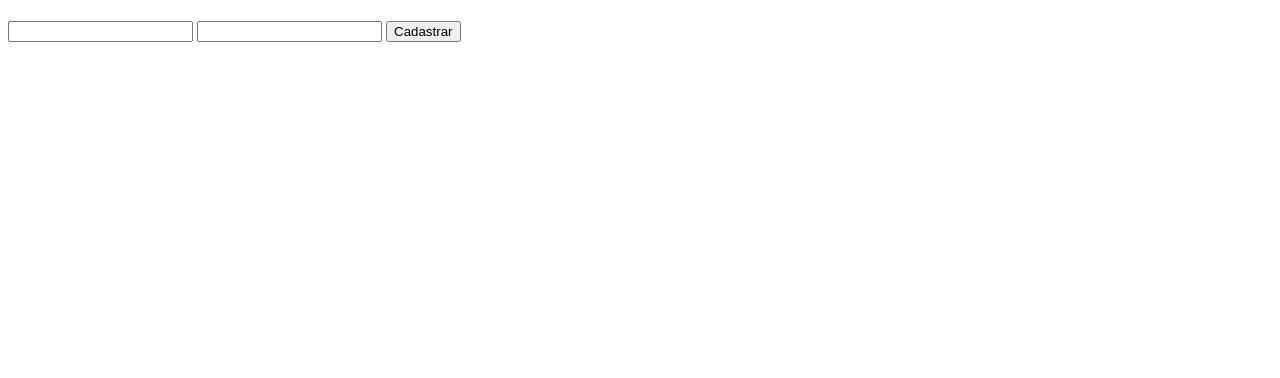
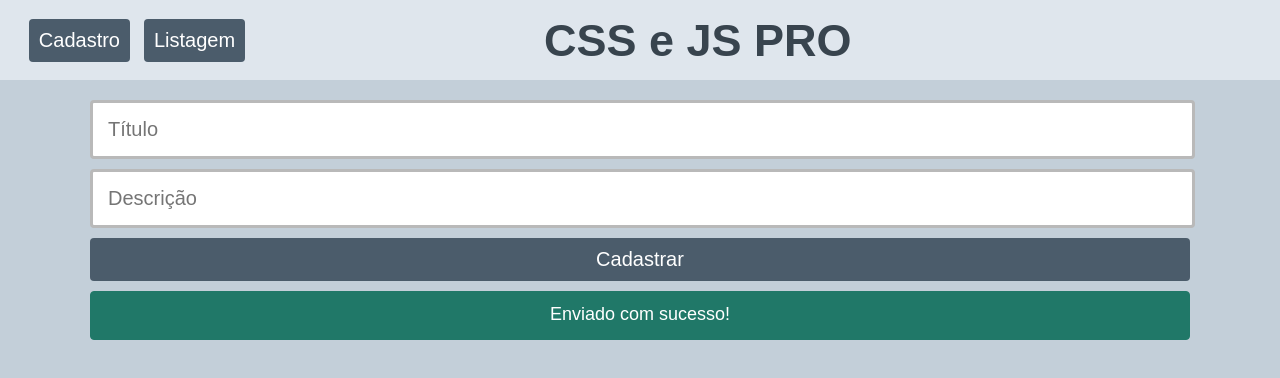
Before and after one commit to leaoguilherm/aula1-form-livros, a plain HTML site: page index.html in a window 1280 px wide. Drawn offline with Linux system fonts and the light colour scheme.

Commit message:
Adicionando estilo css e formatação HTML

```diff
--- a/index.html
+++ b/index.html
@@ -9,27 +9,31 @@
     <title>Document</title>
 </head>
 <body>
-    <header>
-        <nav>
-
+    <header class="cabecalho">
+        <nav class="menu">
+            <a class="link link01" href="">Cadastro</a>
+            <a class="link link02" href="">Listagem</a>
         </nav>
 
-        <h1>
-
+        <h1 class="titulo">
+            CSS e JS PRO
         </h1>
     </header>
 
     <main>
-        <div>
-            <input type="text" name="" id="">
-            <input type="text" name="" id="">
+        <div class="entradaDados">
+            <input class="input01" type="text" name="" id="" placeholder="Título">
+            <input class="input02" type="text" name="" id="" placeholder="Descrição">
 
-            <button>Cadastrar</button>
+            <button class="btnCadastrar">Cadastrar</button>
+
+            <div class="resultado">
+                Enviado com sucesso!
+            </div>
+
         </div>
 
-        <div>
 
-        </div>
     </main>
 
 </body>
--- a/style.css
+++ b/style.css
@@ -0,0 +1,78 @@
+body {
+    margin: 0px;
+    background-color: #C3CFD9;
+}
+
+.cabecalho {
+    height: 80px;
+    margin: 0px;
+    background-color: #DFE6ED;
+    display: flex;
+}
+
+.menu {
+    margin-left: 30px;
+    width: 200px;
+    display: flex;
+    justify-content: center;
+    align-items: center;
+}
+
+.link {
+    background-color: #4B5C6B;
+    border-radius: 4px;
+    font-size: 20px;
+    text-decoration: none;
+    padding: 10px;
+    color: white;
+    margin-left: 14px;
+    font-family: sans-serif;
+
+}
+
+.titulo {
+    margin-left: 314px;
+    color: #38444e;
+    font-family: Arial, Helvetica, sans-serif;
+    font-size: 45px;
+    height: 50px;
+    margin-top: 15px;
+
+}
+
+.entradaDados {
+    margin: 20px 90px 10px 90px;
+}
+
+.entradaDados input {
+    display: block;
+    margin-bottom: 10px;
+    padding: 15px;
+    width: 97.2%;
+    font-size: 20px;
+    border: solid rgb(185, 185, 185);
+    border-radius: 4px;
+}
+
+.btnCadastrar {
+    width: 100%;
+    padding: 10px;
+    background-color: #4B5C6B;
+    color: white;
+    font-size: 20px;
+    margin-bottom: 10px;
+    border-radius: 4px;
+    border: 1px #4B5C6B;
+}
+
+.resultado {
+    border: solid 1px #207868;
+    height: 35px;
+    text-align: center;
+    padding-top: 12px;
+    font-size: 18px;
+    font-family: Arial, Helvetica, sans-serif;
+    background-color: #207868;
+    color: white;
+    border-radius: 4px;
+}
```
Also changed, not shown: 1 other file.
